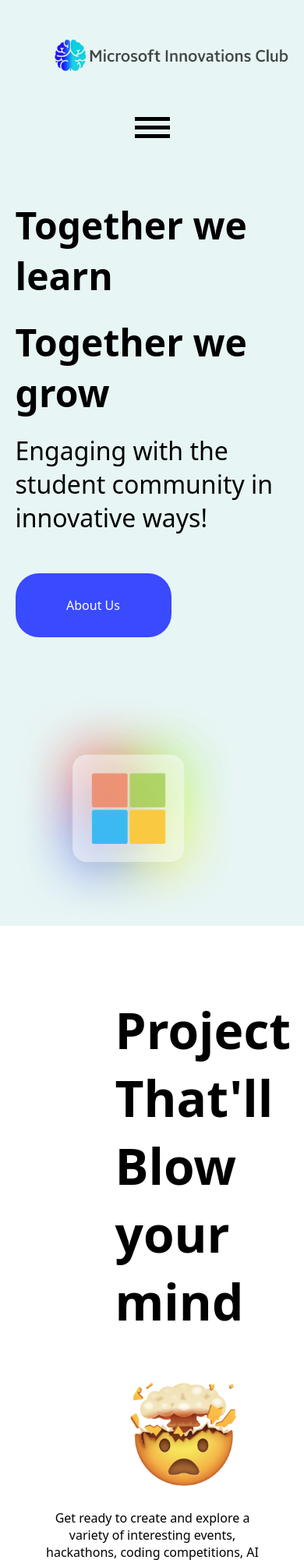
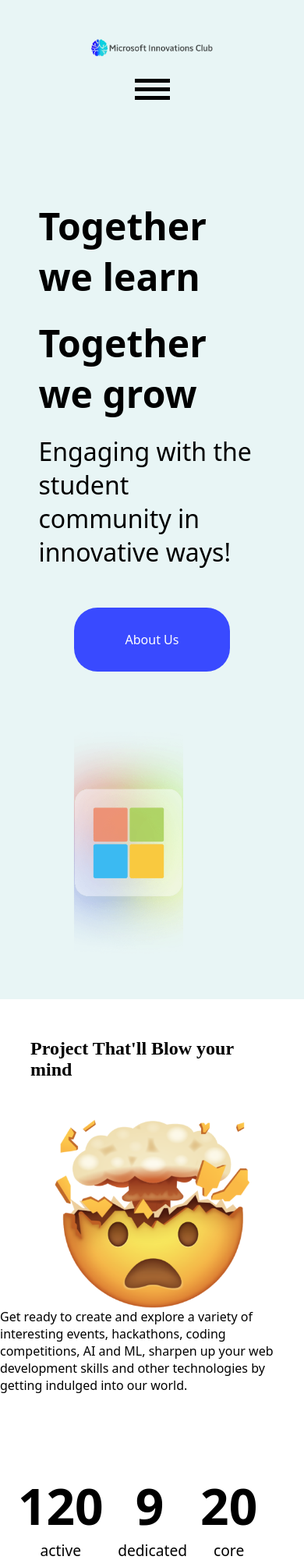
Before and after one commit to manuqwert1234/MICmockup.github.io, a plain HTML site: page index.html in a window 390 px wide. Shown: the top 2000 px of the page at 78% size. Drawn offline with nearby package versions, Linux system fonts and the light colour scheme.

Commit message:
Update style.css
media query error solved

```diff
--- a/style.css
+++ b/style.css
@@ -11,6 +11,8 @@ body{
 }
 html{
     scroll-behavior: smooth;
+    overflow-x: hidden;
+
 }
 .box{
     background: rgb(232,245,245);
@@ -27,7 +29,7 @@ html{
     gap:30%;
     max-width: 100%;
 
-    margin: 0 70px;
+    margin: 0 10%;
 
 
 }
@@ -77,49 +79,25 @@ html{
     font-size: 1rem;
 
 }
-.text-header2 h1{
-    font-size: 4rem;
-    font-weight: 700;
-    color: rgb(0, 0, 0);
-    margin: 0 auto;;
-    width: 500px;
-    font-family: system-ui, -apple-system, BlinkMacSystemFont, 'Segoe UI', Roboto, Oxygen, Ubuntu, Cantarell, 'Open Sans', 'Helvetica Neue', sans-serif;
-}
-.text-header2 img{
-    max-width: 70%;
-
-
-    margin: 0 auto;
 
 
 
 
-}
-.text-header2{
-    display: flex;
-    align-items: center;
-    justify-content: space-evenly;
-    position: relative;
-    top:80px
-}
 
-.tex p{
-    width: 70%;
-    margin: 110px auto;
-    text-align: center;
-    font-family: 1.23rem;
-    font-weight: 300;
-    font-family: system-ui, -apple-system, BlinkMacSystemFont, 'Segoe UI', Roboto, Oxygen, Ubuntu, Cantarell, 'Open Sans', 'Helvetica Neue', sans-serif§;
 
-}
 
 .data{
     display: flex;
+
     justify-content: space-evenly;
-    align-items: center;
-    margin: 0 90px;
+    align-items: stretch;
+    position: relative;
+    left: -4%;
+
+
+    margin: 0 80px;
     margin-top: 100px;
-    gap: 100px;
+
 }
 
 .mini-box h1{
@@ -128,6 +106,7 @@ html{
     text-align: center;
 }
 .mini-box p{
+    font-family: system-ui, -apple-system, BlinkMacSystemFont, 'Segoe UI', Roboto, Oxygen, Ubuntu, Cantarell, 'Open Sans', 'Helvetica Neue', sans-serif;
     font-size: 1.2rem;
     font-weight: 300;
     width: 70%;
@@ -151,7 +130,7 @@ html{
     box-shadow: 0 0 10px rgba(0, 0, 0, 0.2);
     position: relative;
     margin: 30px auto;
-    padding: auto;
+    padding: 0 auto;
 
     /* margin-bottom: -1px; */
 }
@@ -266,6 +245,21 @@ html{
     display: flex;
     overflow-x: auto;
     gap:20px;
+    padding-bottom: 0;
+
+
+}
+
+.ourdepeartments1{
+    background: rgb(238,239,254);
+    display: flex;
+    overflow-x: auto;
+    gap:20px;
+    margin: 0 auto;
+
+
+
+
 
 
 }
@@ -320,23 +314,15 @@ html{
 
 
 
-.text-header2{
-    display: flex;
-    flex-wrap: wrap;
-}
+
 .header,.nav{
     display: flex;
     flex-wrap: wrap;
 }
 
-.data {
-    display: flex;
-    flex-wrap: wrap;
-}
 
 .hamburger{
     position: relative;
-    top: 30px;
     width: 45px;
     height: 45px;
     cursor: pointer;
@@ -358,7 +344,6 @@ html{
     background-color: #000000;
     margin: 6px 0px;
     z-index: 99;
-
     transition: 0.4s;
 
 
@@ -387,24 +372,9 @@ html{
     top: 30px;
 }
 
-.tex img{
-    margin: 0 auto;
-    position: relative;
-    left: auto;
-    top: 50px;
-}
-.tex p{
-    position: relative;
-    top: 50px;
-}
-
-.text-header2{
-    position: relative;
-    left: 40px;
-    margin: 0 auto;
 
 
-}
+
 .mobile-nav {
 	position: fixed;
 	top: 150px;
@@ -567,14 +537,9 @@ html{
     z-index: 999;
   }
 
-@media(max-width: 414px) {
-    *{
-	padding: 0;
-	margin: 0;
-	box-sizing: border-box;
 
 
-    }
+@media(max-width: 400px) {
 
     body{
         overflow-x: none;
@@ -582,7 +547,6 @@ html{
     }
 
     .nav img{
-        width: 300px;
         margin: 0 auto;
         position: relative;
 
@@ -602,27 +566,15 @@ html{
 
     }
 
-    .emoji{
-        max-width: 80%;
-        margin: 0 auto;
-        position: relative;
 
 
-    }
-    .text-header2{
-        width: 50%
-    }
 
-    .text-header2 h1{
-        margin: auto;
-        padding: 10px;
-
-    }
+}
 
 
 
 
-}
+
 
 .teambox-mini:hover{
     transform: scale(1.2);
@@ -637,3 +589,204 @@ html{
     transition-duration: 350ms;
 
 }
+
+.end img{
+    max-width: 30%;
+    height: 20%;
+    margin: 0 auto;
+    position: relative;
+
+}
+
+
+@media(max-width: 400px) {
+    body{
+        overflow-x: none;
+    }
+
+    .nav img{
+        width: 10%;
+        margin: 0 auto;
+        position: relative;
+        text-align: center;
+    }
+
+    .header img{
+        display: flex;
+        width: 300px;
+        height: 300px;
+        margin: 0 auto;
+        left: -30px;
+    }
+
+    body{
+        overflow-x: none;
+    }
+
+
+
+
+
+    .teambox-mini:hover{
+        transform: scale(1.2);
+        transition: ease-in-out;
+        transition-duration: 350ms;
+    }
+
+    .items-tech:hover{
+        transform: scale(1.05);
+        transition: ease-in-out;
+        transition-duration: 350ms;
+    }
+
+    .end img{
+        max-width: 30%;
+        height: 20%;
+        margin: 0 auto;
+        position: relative;
+    }
+
+
+}
+
+.nav img{
+    min-width: 40%;
+    margin: 0 auto;
+    position: relative;
+    text-align: center;
+}
+
+
+
+
+
+
+.intro-h1{
+
+    margin: 0 auto;
+}
+
+.text-header2{
+    display: flex;
+    margin: 0 auto;
+    padding: 0 10%;
+    position: relative;
+    top: 50px;
+
+    align-items:center ;
+
+
+
+
+}
+
+.h11{
+    font-size: 3rem;
+    font-family: system-ui, -apple-system, BlinkMacSystemFont, 'Segoe UI', Roboto, Oxygen, Ubuntu, Cantarell, 'Open Sans', 'Helvetica Neue', sans-serif;
+
+}
+
+.intro-desc{
+    display: flex;
+    margin: 0 auto;
+    padding: 40px 10%;
+    position: relative;
+    top: 90px;
+    font-family: system-ui, -apple-system, BlinkMacSystemFont, 'Segoe UI', Roboto, Oxygen, Ubuntu, Cantarell, 'Open Sans', 'Helvetica Neue', sans-serif;
+    text-align: center;
+
+}
+
+@media screen and (max-width:980px){
+    .text-header{
+        display: flex;
+        margin: 0 auto;
+        padding: 0 10%;
+        position: relative;
+        top: 50px;
+        flex-flow: column wrap;
+        align-items: center;
+        justify-content: space-around;
+        justify-content: center;
+        align-items: center;
+    }
+
+
+
+    .text-header2{
+        display: flex;
+        margin: 0 auto;
+        padding: 0 10%;
+        position: relative;
+        top: 50px;
+        flex-flow: column wrap;
+        align-items: center;
+        justify-content: space-around;
+
+    }
+
+    .emoji{
+        display: flex;
+        justify-content: center;
+        align-items: center;
+        width: 80%;
+        position: relative;
+
+        margin: 50px auto;
+
+
+    }
+
+    .header img{
+        display: flex;
+        justify-content: center;
+        align-items: center;
+        width: 40%;
+        object-fit: cover;
+        position: relative;
+        margin: 50px auto;
+
+
+    }
+
+    .data{
+        display: flex;
+        justify-content: center;
+        flex-flow: column warp;
+    }
+
+    .text-header{
+        font-size: 2rem;
+        padding: 30px;
+        margin: 70px auto;
+    }
+
+    .endingpart h2{
+        margin: 0 auto;
+        padding: 30px
+
+    }
+
+    .h11{
+        text-align:center;
+    }
+
+    .nav img{
+        width: 50%;
+        margin: 0 auto;
+        position: relative;
+        text-align: center;
+
+    }
+
+}
+
+.txt-about a,p{
+    font-family: system-ui, -apple-system, BlinkMacSystemFont, 'Segoe UI', Roboto, Oxygen, Ubuntu, Cantarell, 'Open Sans', 'Helvetica Neue', sans-serif;
+}
+
+.hamburger {
+    /* Other styling properties */
+    margin: 20px 10px;
+
+}
```
